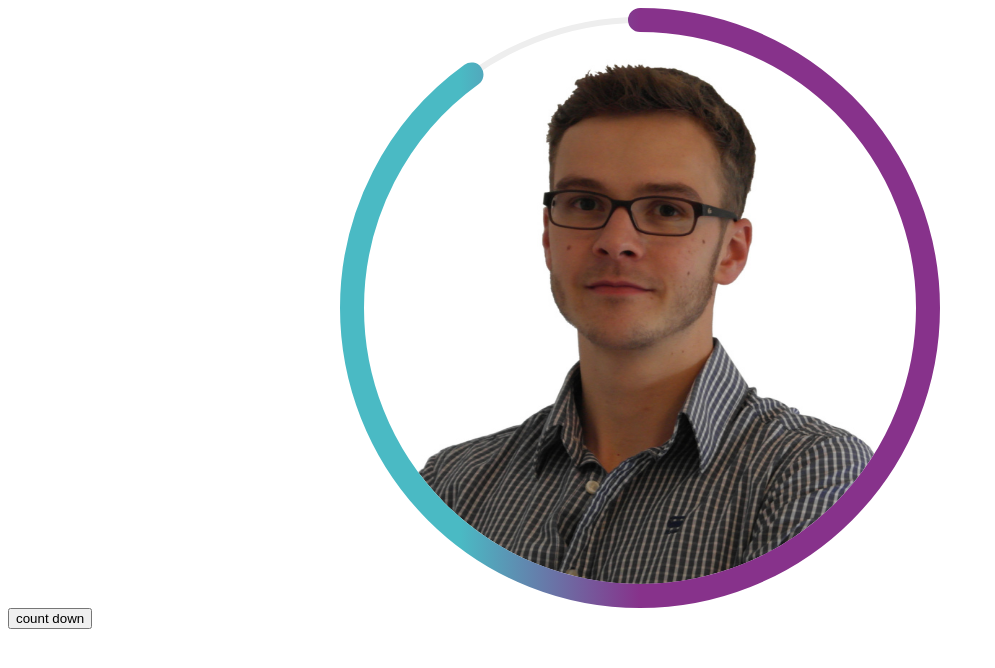
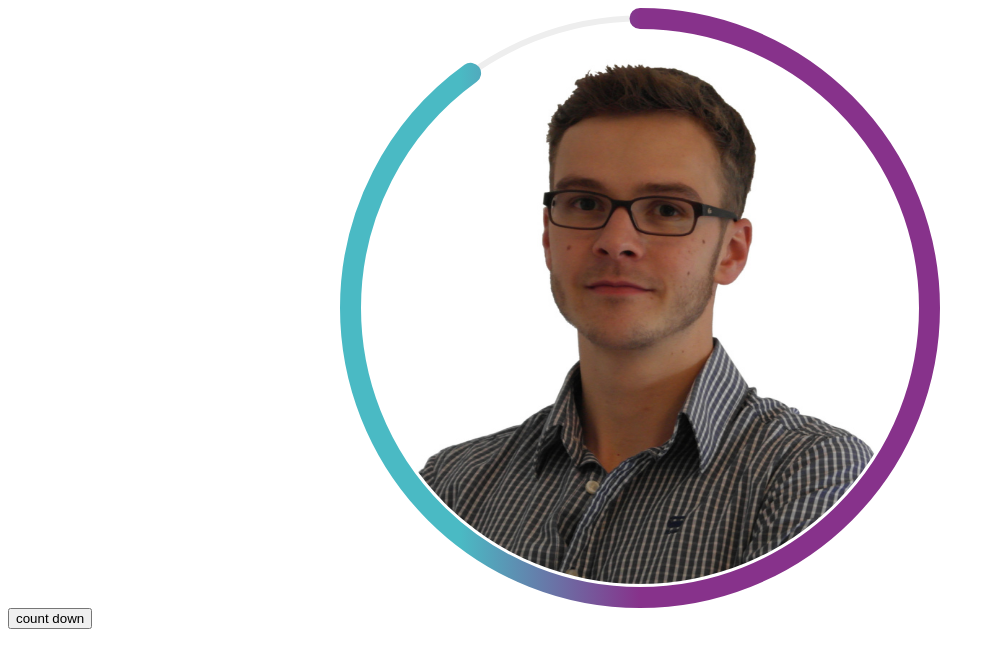
Before and after one commit to pollf/pollf.github.io, a plain HTML site: page 3/index.html in a window 1280 px wide. Shown: the whole page, without its empty margins (0-995 px from the left). Drawn offline with Linux system fonts and the light colour scheme.

Commit message:
Add files via upload

```diff
--- a/3/index.html
+++ b/3/index.html
@@ -15,7 +15,7 @@
 
     <script type="text/javascript">
       var bar = new ProgressBar.Circle('#bar', {
-        strokeWidth: 4,
+        strokeWidth: 3.5,
         //easing: 'easeInOut',
         duration: 2500,
         color: 'url(#gradient)',
```
